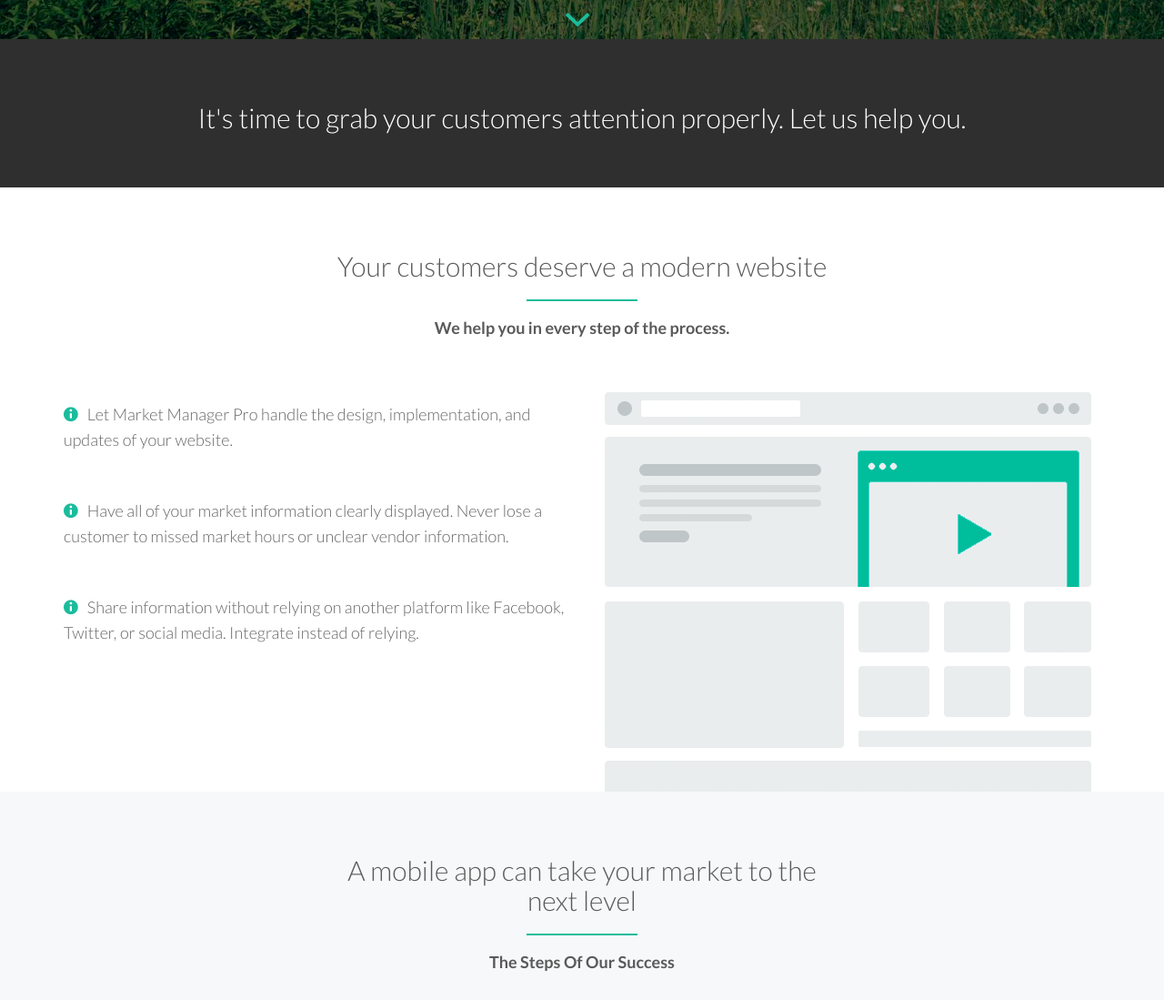
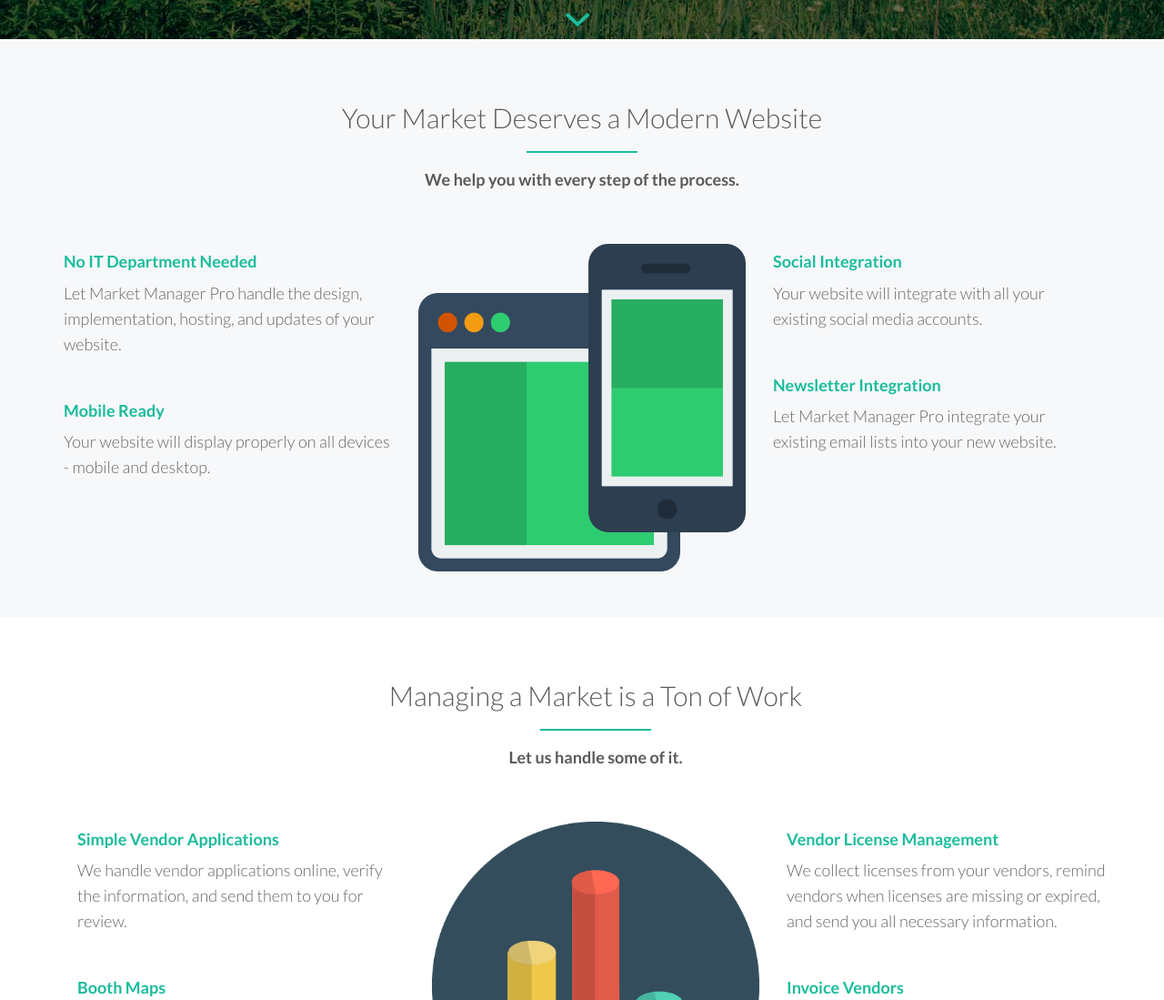
Before and after one commit to padraicdoyle/www.marketmanagerpro.com, a plain HTML site: page index.html in a window 1280 px wide. Shown: the part 733-1832 px from the top of the page at 91% size. Drawn offline with Linux system fonts and the light colour scheme; files whose address does not match are found by name.

Commit message:
copy changes

```diff
--- a/index.html
+++ b/index.html
@@ -55,64 +55,33 @@
 		</div><!--/container -->
 	</div><!--/header -->
 
-	<!-- ********** CALL TO ACTION SECTION ********** -->
-	<div id="cta">
-		<div class="container">
-			<div class="row">
-				<h2>It's time to grab your customers attention properly. Let us help you.</h2>
-			</div><!--/row -->
-		</div><!--/container -->
-	</div><!--/CTA -->
-
-	<!-- ********** INTRODUCTION SECTION ********** -->
-	<div class="container mt">
-		<div class="row">
-			<div class="col-md-6 col-md-offset-3 centered">
-				<h2>Your customers deserve a modern website</h2>
-				<hr class="aligncenter">
-				<h4>We help you in every step of the process.</h4>
-			</div><!-- /col-md-6-->
-		</div><!--/row -->
-
-		<div class="row mt">
-			<div class="col-md-6">
-				<p><i class="ion-android-information green alignleft"></i> Let Market Manager Pro handle the design, implementation, and updates of your website.</p>
-				<p class="mt"><i class="ion-android-information green alignleft"></i> Have all of your market information clearly displayed. Never lose a customer to missed market hours or unclear vendor information.</p>
-				<p class="mt"><i class="ion-android-information green alignleft"></i> Share information without relying on another platform like Facebook, Twitter, or social media. Integrate instead of relying.</p>
-			</div><!--/col-md-6 -->
-
-			<div class="col-md-6 of">
-				<img src="assets/img/browser.png" class="img-responsive aligncenter" alt="" data-effect="slide-right">
-			</div>
-		</div><!--/row -->
-	</div><!--/container -->
 
 	<!-- ********** HOW IT WORKS SECTION ********** -->
 	<div id="g">
 		<div class="container">
 			<div class="row">
 				<div class="col-md-6 col-md-offset-3 centered">
-					<h2>A mobile app can take your market to the next level</h2>
+					<h2>Your Market Deserves a Modern Website</h2>
 					<hr class="aligncenter">
-					<h4>The Steps Of Our Success</h4>
+					<h4>We help you with every step of the process.</h4>
 				</div><!-- /col-md-6-->
 			</div><!--/ row-->
 
 			<div class="row mt">
 				<div class="col-md-4">
-					<h4 class="green">Be on all Major Platforms</h4>
-					<p>Lorem Ipsum is simply dummy text of the printing and typesetting industry.</p>
-					<h4 class="green mt">Push Notifications</h4>
-					<p>Lorem Ipsum is simply dummy text of the printing and typesetting industry.</p>
+					<h4 class="green">No IT Department Needed</h4>
+					<p>Let Market Manager Pro handle the design, implementation, hosting, and updates of your website.</p>
+					<h4 class="green mt">Mobile Ready</h4>
+					<p>Your website will display properly on all devices - mobile and desktop.</p>
 				</div><!--/col-md-4-->
 				<div class="col-md-4">
 					<img src="assets/img/item.png" alt="" class="img-responsive aligncenter" data-effect="slide-bottom">
 				</div><!--/col-md-4-->
 				<div class="col-md-4">
-					<h4 class="green">Direct Connection</h4>
-					<p>Lorem Ipsum is simply dummy text of the printing and typesetting industry.</p>
-					<h4 class="green mt">STEP 4</h4>
-					<p>Lorem Ipsum is simply dummy text of the printing and typesetting industry.</p>
+					<h4 class="green">Social Integration</h4>
+					<p>Your website will integrate with all your existing social media accounts.</p>
+					<h4 class="green mt">Newsletter Integration</h4>
+					<p>Let Market Manager Pro integrate your existing email lists into your new website.</p>
 				</div><!--/col-md-4-->
 			</div><!--/row -->
 
@@ -125,9 +94,9 @@
 		<div class="container">
 			<div class="row">
 				<div class="col-md-6 col-md-offset-3 centered">
-					<h2>Let us Manage your Market</h2>
+					<h2>Managing a Market is a Ton of Work</h2>
 					<hr class="aligncenter">
-					<h4>The Steps Of Our Success</h4>
+					<h4>Let us handle some of it.</h4>
 				</div><!-- /col-md-6-->
 			</div><!--/ row-->
 
@@ -135,7 +104,7 @@
 				<div class="col-md-4">
 					<h4 class="green">Simple Vendor Applications</h4>
 					<p>We handle vendor applications online, verify the information, and send them to you for review.</p>
-					<h4 class="green mt">Booth Map</h4>
+					<h4 class="green mt">Booth Maps</h4>
 					<p>Send us booth changes and we email you an updated booth map.</p>
 				</div><!--/col-md-4-->
 				<div class="col-md-4">
@@ -143,9 +112,9 @@
 				</div><!--/col-md-4-->
 				<div class="col-md-4">
 					<h4 class="green">Vendor License Management</h4>
-					<p>We collect license from your vendors, remind them when licenses are missing or expired, and send you all nesseccary information.</p>
+					<p>We collect licenses from your vendors, remind vendors when licenses are missing or expired, and send you all necessary information.</p>
 					<h4 class="green mt">Invoice Vendors</h4>
-					<p>We invoice your vendors and collect payments on your behalf, and deposit the received payments directly into your account.</p>
+					<p>We invoice your vendors, collect payments on your behalf, and deposit the received payments directly into your account.</p>
 				</div><!--/col-md-4-->
 			</div><!--/row -->
 
@@ -171,17 +140,17 @@
 		<div class="container">
 			<div class="row mt">
 				<div class="col-md-6 col-md-offset-3 centered">
-					<h2>Stay In Contact</h2>
+					<h2>Ready to see what we can do for you?</h2>
 					<hr class="aligncenter">
-					<h4>We Are Social People</h4>
+					<h4>Schedule a free consultation.</h4>
 				</div><!-- /col-md-6-->
 			</div><!--/row -->
 
 			<div class="row">
-				<div class="col-md-6 col-md-offset-3 mt centered">
+				<div class="col-md-8 col-md-offset-2 mt centered">
 					<form role="form" action="register.php" method="post" enctype="plain">
 	    				<input type="email" name="email" class="subscribe-input" placeholder="Enter your e-mail address..." required>
-						<button class='btn btn-lg btn-green subscribe-submit' type="submit">Subscribe</button>
+						<button class='btn btn-lg btn-green subscribe-submit' type="submit">I want to learn more!</button>
 					</form>
 				</div>
 			</div><!--/row -->
```
